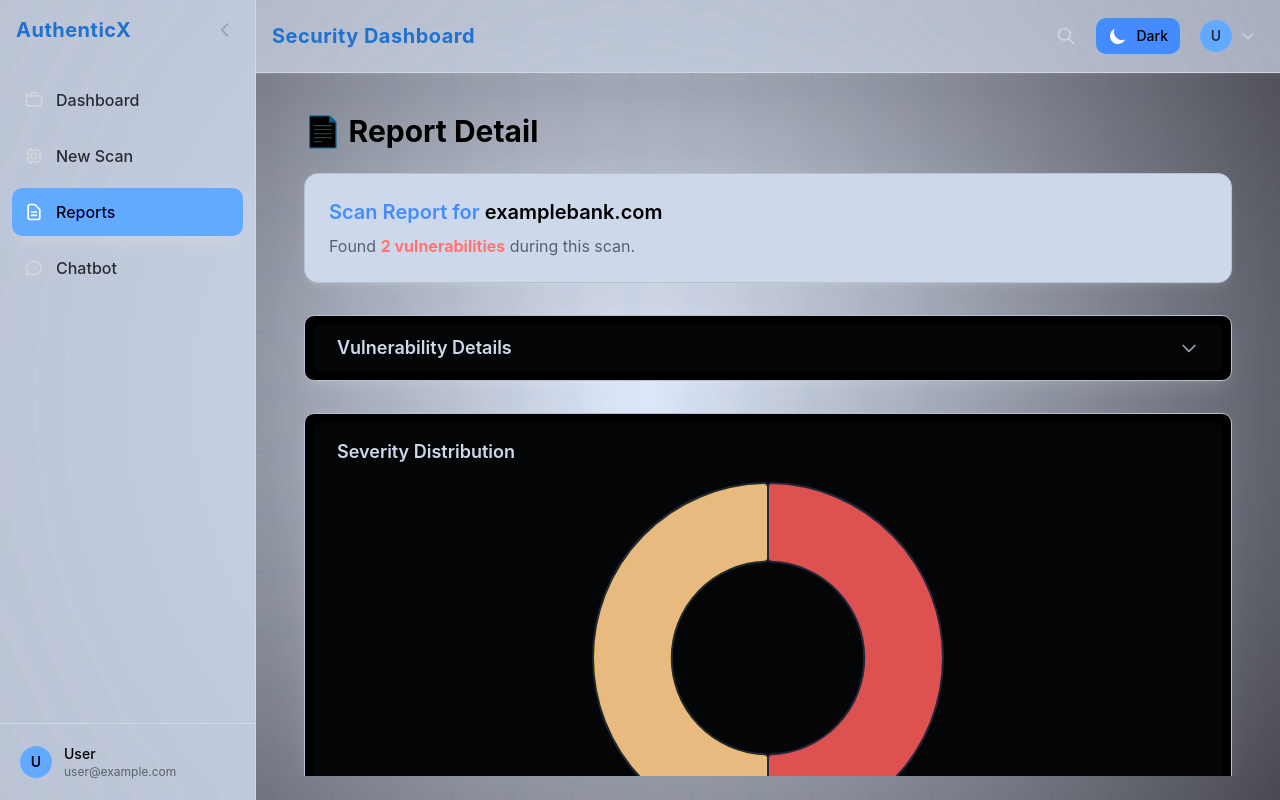
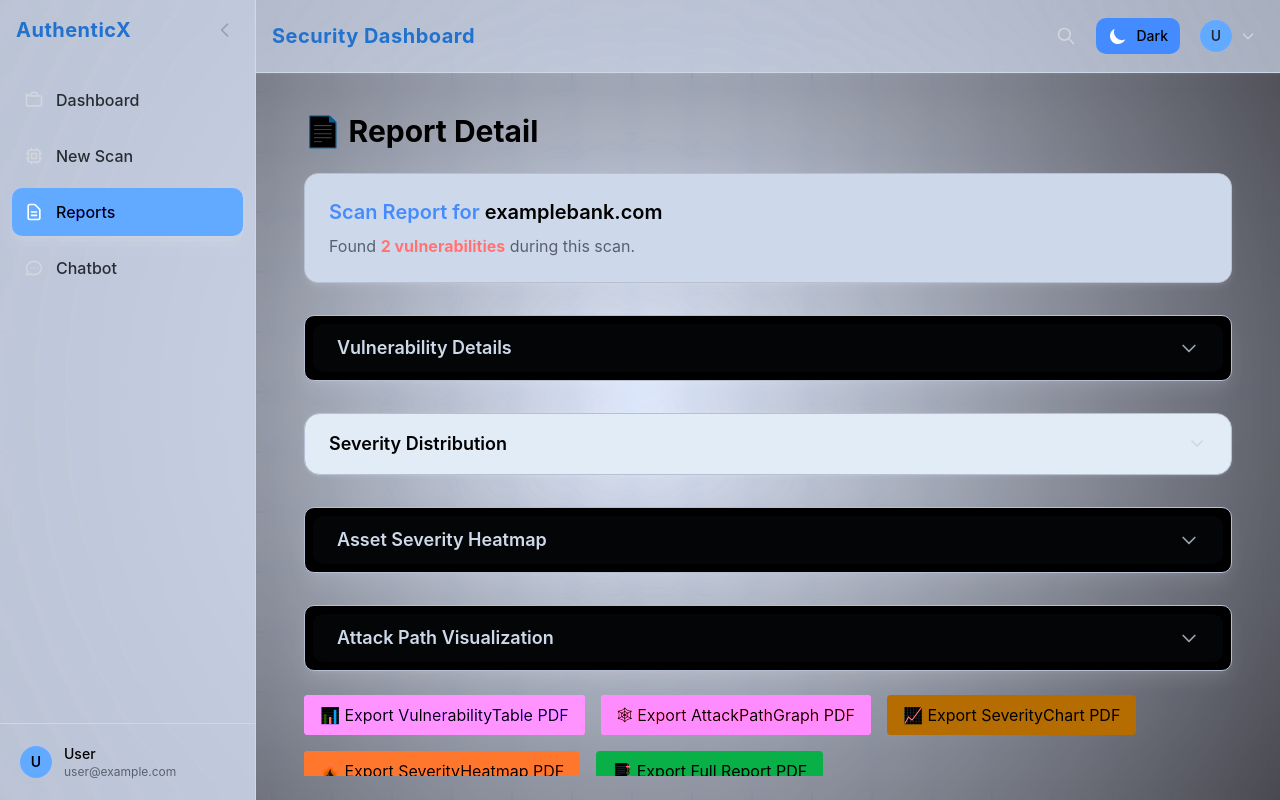
Before and after one commit to ShreyasD46/AuthenticX, a React (Vite) app in the folder frontend/: page /reports/1 in a window 1280 px wide. Built offline with nearby package versions, Linux system fonts and the light colour scheme.

Commit message:
Changes to chatbot

```diff
--- a/frontend/src/pages/Chatbot.jsx
+++ b/frontend/src/pages/Chatbot.jsx
@@ -275,6 +275,14 @@ export default function Chatbot() {
           key={`${cveId}-${match.index}`}
           onClick={(e) => {
             e.preventDefault();
+            // If a typing animation is active, finalize it immediately to avoid UI glitches
+            if (typingMessageId) {
+              stopTyping();
+              // mark the typing message as finished so full text renders
+              setMessages((prev) =>
+                prev.map((m) => (m.id === typingMessageId ? { ...m, isTyping: false } : m))
+              );
+            }
             setModalCve(cveId);
           }}
           className="underline hover:text-blue-300 transition-colors cursor-pointer"
@@ -466,16 +474,41 @@ export default function Chatbot() {
   };
 
   const CVEModal = ({ cveId, onClose }) => {
+    const closeBtnRef = useRef(null);
+
+    // Prevent background scroll while modal is open and focus close button
+    useEffect(() => {
+      if (!cveId) return;
+      const prev = document.body.style.overflow;
+      document.body.style.overflow = "hidden";
+      setTimeout(() => closeBtnRef.current?.focus?.(), 50);
+      return () => {
+        document.body.style.overflow = prev;
+      };
+    }, [cveId]);
+
     if (!cveId) return null;
 
+    const handleBackdropClick = () => onClose();
+
     return (
-      <div className="fixed inset-0 bg-black bg-opacity-50 flex items-center justify-center z-50 animate-in fade-in duration-200">
-        <div className="bg-gray-800 rounded-lg p-6 max-w-md w-full mx-4 border border-gray-700 animate-in fade-in zoom-in-95 duration-200">
+      <div
+        className="fixed inset-0 bg-black bg-opacity-50 flex items-center justify-center z-50 animate-in fade-in duration-200"
+        onClick={handleBackdropClick}
+      >
+        <div
+          className="bg-gray-800 rounded-lg p-6 max-w-md w-full mx-4 border border-gray-700 animate-in fade-in zoom-in-95 duration-200"
+          onClick={(e) => e.stopPropagation()}
+          role="dialog"
+          aria-modal="true"
+          aria-label={`Details for ${cveId}`}
+        >
           <div className="flex justify-between items-start mb-4">
             <h3 className="text-xl font-bold text-white">{cveId}</h3>
             <button
+              ref={closeBtnRef}
               onClick={onClose}
-              className="text-gray-400 hover:text-white transition-colors"
+              className="text-gray-400 hover:text-white transition-colors focus:outline-none"
               aria-label="Close modal"
             >
               <svg
@@ -500,7 +533,7 @@ export default function Chatbot() {
 
           <div className="flex gap-3">
             <a
-              href={`https://nvd.nist.gov/vuln/detail/${cveId}`}
+              href={`https://nvd.nist.gov/vuln/detail/${encodeURIComponent(cveId)}`}
               target="_blank"
               rel="noopener noreferrer"
               className="px-4 py-2 bg-blue-600 text-white rounded-lg hover:bg-blue-700 transition-colors"
--- a/frontend/src/pages/ReportDetail.jsx
+++ b/frontend/src/pages/ReportDetail.jsx
@@ -1,10 +1,47 @@
 // src/pages/ReportDetail.jsx
+import React, { useState } from "react";
 import { useParams } from "react-router-dom";
 import VulnerabilityTable from "../features/scans/VulnerabilityTable";
 import SeverityChart from "../features/scans/SeverityChart";
 import SeverityHeatmap from "../features/scans/SeverityHeatmap";
 import AttackPathGraph from "../features/scans/AttackPathGraph";
 import ReportExporter from "../features/scans/ReportExporter";
+
+// Reusable collapsible section that behaves like the screenshot: a header bar with a chevron
+function CollapsibleSection({ title, children, defaultOpen = false, id }) {
+  const [open, setOpen] = useState(defaultOpen);
+  return (
+    <div className="space-y-2">
+      <div
+        id={id}
+        role="button"
+        tabIndex={0}
+        onClick={() => setOpen((s) => !s)}
+        onKeyDown={(e) => { if (e.key === 'Enter' || e.key === ' ') setOpen((s) => !s); }}
+        className="w-full flex items-center justify-between bg-[#0b1620] px-6 py-4 rounded-2xl border border-gray-700 cursor-pointer shadow-sm"
+        aria-expanded={open}
+      >
+        <div className="text-lg font-semibold text-white">{title}</div>
+        <svg
+          className={`w-5 h-5 text-gray-300 transform transition-transform ${open ? 'rotate-180' : ''}`}
+          viewBox="0 0 20 20"
+          fill="none"
+          xmlns="http://www.w3.org/2000/svg"
+        >
+          <path d="M5 7L10 12L15 7" stroke="currentColor" strokeWidth="1.6" strokeLinecap="round" strokeLinejoin="round" />
+        </svg>
+      </div>
+
+      <div className={`overflow-hidden transition-all ${open ? 'block' : 'hidden'}`}>
+        <div className="mt-3">
+          <div className="bg-card p-4 rounded-xl border border-gray-700">
+            {children}
+          </div>
+        </div>
+      </div>
+    </div>
+  );
+}
 
 export default function ReportDetail() {
   const { id } = useParams();
@@ -104,9 +141,11 @@ export default function ReportDetail() {
           <VulnerabilityTable data={mockResults} />
         </div>
 
-        {/* Severity Chart */}
-        <div id="chart-section">
-          <SeverityChart data={mockResults} />
+        {/* Severity Chart (collapsible) */}
+        <div>
+          <CollapsibleSection id="chart-section-header" title="Severity Distribution">
+            <SeverityChart data={mockResults} />
+          </CollapsibleSection>
         </div>
 
         {/* ✅ Severity Heatmap */}
```
